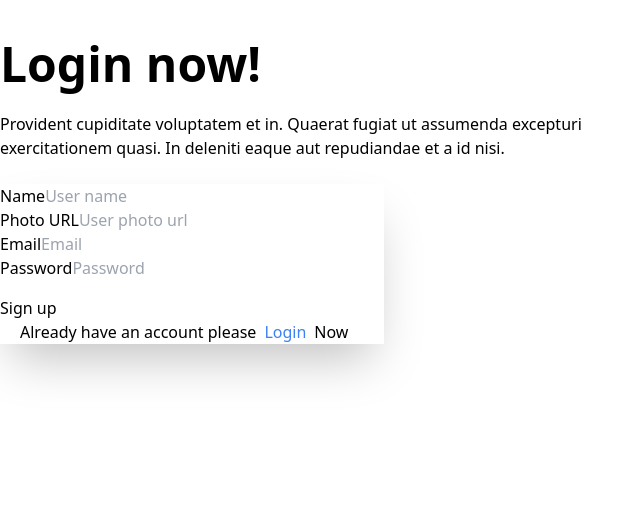
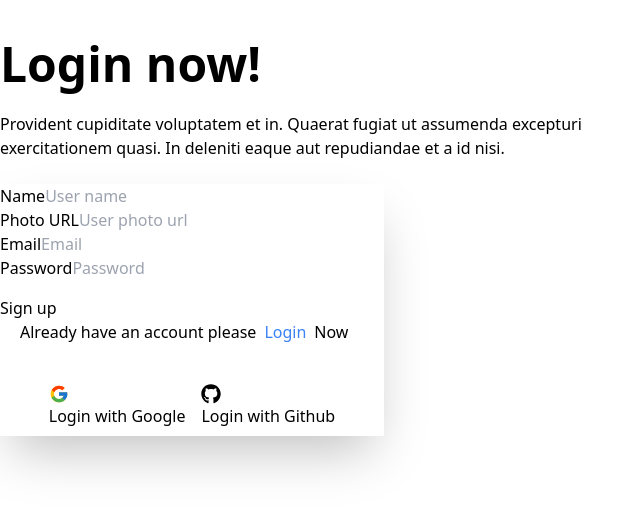
Before and after one commit to minajarifa/restaurant-client, a React (Vite) app: page /Register in a window 1280 px wide. Shown: the top 510 px of the page, without its empty margins (0-644 px from the left). Built offline with nearby package versions, Linux system fonts and the light colour scheme; no server answers.

Commit message:
socialLogin

```diff
--- a/src/AuthProvider/AuthProvider.jsx
+++ b/src/AuthProvider/AuthProvider.jsx
@@ -1,8 +1,10 @@
 /* eslint-disable react-refresh/only-export-components */
 import {
   createUserWithEmailAndPassword,
+  GoogleAuthProvider,
   onAuthStateChanged,
   signInWithEmailAndPassword,
+  signInWithPopup,
   signOut,
   updateProfile,
 } from "firebase/auth";
@@ -13,6 +15,7 @@ export const AuthContext = createContext(null);
 export default function AuthProvider({ children }) {
   const [user, setUser] = useState(null);
   const [loading, setLoading] = useState(true);
+  const googleProvider = new GoogleAuthProvider();
   //   create user
   const createUser = (email, password) => {
     setLoading(true);
@@ -29,10 +32,16 @@ export default function AuthProvider({ children }) {
     return signOut(auth);
   };
   // update photo , user name
-  const updateUserProfile = (name,photo) => {
-   return  updateProfile(auth.currentUser,{
-    displayName:name , photoURL:photo,
-   })
+  const updateUserProfile = (name, photo) => {
+    return updateProfile(auth.currentUser, {
+      displayName: name,
+      photoURL: photo,
+    });
+  };
+  // google login
+  const googleSigning = () => {
+    setLoading(true);
+    return signInWithPopup(auth, googleProvider);
   };
   //   user controler
   useEffect(() => {
@@ -53,6 +62,7 @@ export default function AuthProvider({ children }) {
     signIn,
     logout,
     updateUserProfile,
+    googleSigning,
   };
   return (
     <AuthContext.Provider value={authInfo}>{children}</AuthContext.Provider>
--- /dev/null
+++ b/src/Components/SicialLogin/SocialLogin.jsx
@@ -0,0 +1,27 @@
+import { FcGoogle } from "react-icons/fc";
+import useAuth from "../../hooks/useAuth";
+import { FaGithub } from "react-icons/fa";
+
+export default function SocialLogin() {
+    const {googleSigning}=useAuth()
+    const handleGoogleLogin=()=>{
+        googleSigning()
+        .then(result=>{
+            console.log(result.user)
+        })
+    }
+  return (
+    <div className="mb-10 text-center">
+        <div className="divider"></div>
+      {/* Google */}
+      <button onClick={handleGoogleLogin} className="btn bg-white text-black border-[#e5e5e5] m-2">
+        <FcGoogle className="text-xl" />
+        Login with Google
+      </button>
+      <button className="btn bg-white text-black border-[#e5e5e5] m-2">
+        <FaGithub className="text-xl" />
+        Login with Github
+      </button>
+    </div>
+  );
+}
--- a/src/Pages/Login/login.jsx
+++ b/src/Pages/Login/login.jsx
@@ -8,6 +8,7 @@ import { Helmet } from "react-helmet-async";
 import { Link, useLocation, useNavigate } from "react-router-dom";
 import Swal from "sweetalert2";
 import useAuth from "../../hooks/useAuth";
+import SocialLogin from "../../Components/SicialLogin/SocialLogin";
 
 export default function Login() {
   const { signIn } = useAuth();
@@ -113,6 +114,7 @@ export default function Login() {
             </Link>
             Now
           </p>
+        <SocialLogin/>
         </div>
       </div>
     </div>
--- a/src/Pages/Register/register.jsx
+++ b/src/Pages/Register/register.jsx
@@ -2,10 +2,13 @@ import { Helmet } from "react-helmet-async";
 import { Link, useNavigate } from "react-router-dom";
 import Swal from "sweetalert2";
 import useAuth from "../../hooks/useAuth";
+import useAxiosPublic from "../../hooks/useAxiosPublic";
+import SocialLogin from "../../Components/SicialLogin/SocialLogin";
 
 export default function Register() {
   const { createUser, updateUserProfile } = useAuth();
   const navigate = useNavigate();
+  const axiosPublic = useAxiosPublic();
   const handlesubmitSignin = (event) => {
     event.preventDefault();
     const form = event.target;
@@ -18,13 +21,21 @@ export default function Register() {
       const user = result.user;
       updateUserProfile(name, photo)
         .then(() => {
-          console.log("user profile update");
+          const userInfo = {
+            name,
+            photo,
+            email,
+          };
+          axiosPublic.post("/users", userInfo).then((res) => {
+            console.log(res.data.insertedId);
+            console.log("user added the database");
+          });
         })
         .catch((error) => {
           console.log(error);
         });
       console.log(user);
-      navigate('/')
+      navigate("/");
       Swal.fire({
         position: "top-end",
         icon: "success",
@@ -107,6 +118,9 @@ export default function Register() {
               </Link>
               Now
             </p>
+
+              <SocialLogin />
+
           </div>
         </div>
       </div>
--- a/src/Routers/router.jsx
+++ b/src/Routers/router.jsx
@@ -38,13 +38,20 @@ export const router = createBrowserRouter([
   },
   {
     path: "/dashboard",
-    element: <Dashboard></Dashboard>,
+    element: (
+      <PrivateRoute>
+        <Dashboard></Dashboard>
+      </PrivateRoute>
+    ),
     children: [
       {
         path: "/dashboard/cart",
-       element: <Cart></Cart>
-       },
-
+        element: (
+          <PrivateRoute>
+            <Cart></Cart>
+          </PrivateRoute>
+        ),
+      },
     ],
   },
 ]);
--- /dev/null
+++ b/src/hooks/useAxiosPublic.jsx
@@ -0,0 +1,8 @@
+import axios from "axios";
+
+const axiosPublic = axios.create({
+  baseURL: "http://localhost:5000",
+});
+export default function useAxiosPublic() {
+  return axiosPublic;
+}
```
